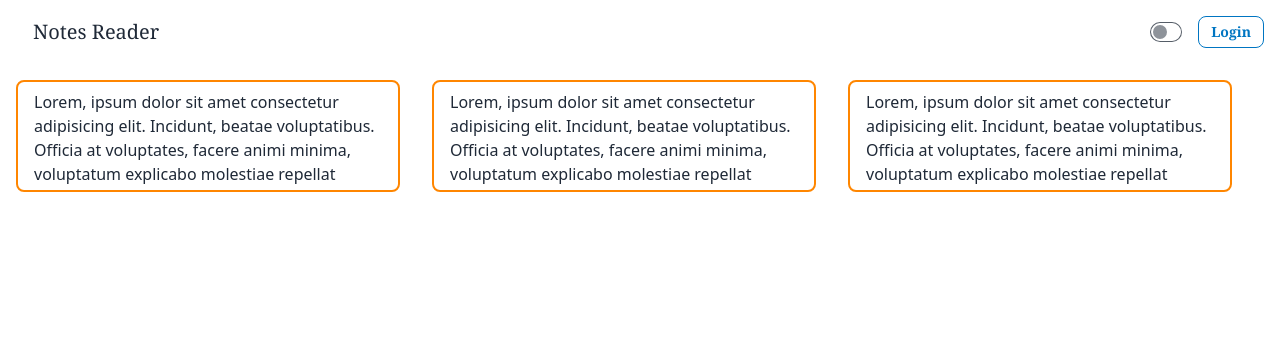
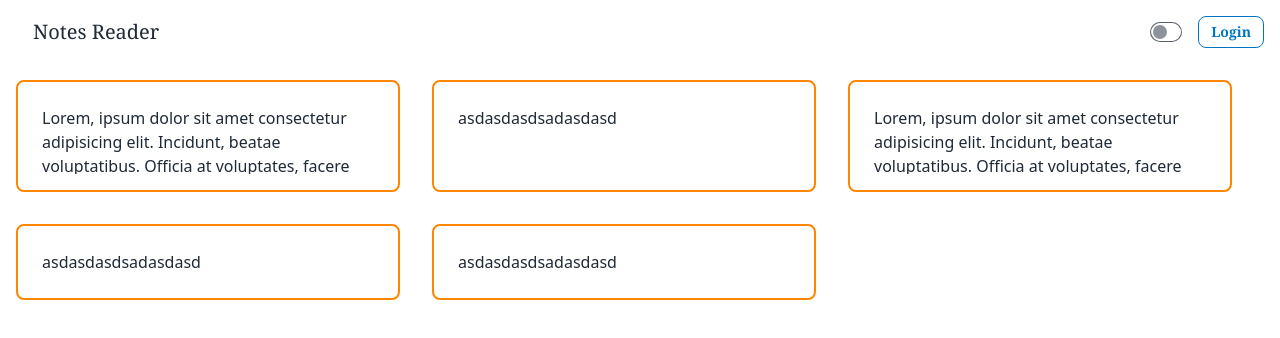
Before and after one commit to PrusWielki/NotesReader, an Angular app: page /main in a window 1280 px wide. Shown: the top 338 px of the page. Built offline with nearby package versions, Linux system fonts and the light colour scheme.

Commit message:
main screen progress

```diff
--- a/src/app/main-screen/main-screen.component.html
+++ b/src/app/main-screen/main-screen.component.html
@@ -1,12 +1,8 @@
 <div class="w-full h-[100dvh]">
   <div class="max-w-screen-xl mx-auto px-4 py-20">
-    <div class="flex flex-row flex-wrap gap-8">
+    <div class="flex flex-row flex-wrap gap-8 justify-center sm:justify-start">
       @for (card of cards; track card.text) {
-      <app-note-card
-        [text]="
-          'Lorem, ipsum dolor sit amet consectetur adipisicing elit. Incidunt, beatae voluptatibus. Officia at voluptates, facere animi minima, voluptatum explicabo molestiae repellat expedita eius libero quaerat aut reprehenderit nisi autem assumenda!'
-        "
-      />
+      <app-note-card class="w-full sm:w-96" [text]="card.text" />
       } @empty {
       <li>There are no items.</li>
       }
--- a/src/app/main-screen/main-screen.component.ts
+++ b/src/app/main-screen/main-screen.component.ts
@@ -10,7 +10,13 @@ import { NoteCardComponent } from '../note-card/note-card.component';
 })
 export class MainScreenComponent {
   cards = [
+    {
+      text: 'Lorem, ipsum dolor sit amet consectetur adipisicing elit. Incidunt, beatae voluptatibus. Officia at voluptates, facere animi minima, voluptatum explicabo molestiae repellat expedita eius libero quaerat aut reprehenderit nisi autem assumenda!',
+    },
     { text: 'asdasdasdsadasdasd' },
+    {
+      text: 'Lorem, ipsum dolor sit amet consectetur adipisicing elit. Incidunt, beatae voluptatibus. Officia at voluptates, facere animi minima, voluptatum explicabo molestiae repellat expedita eius libero quaerat aut reprehenderit nisi autem assumenda!',
+    },
     { text: 'asdasdasdsadasdasd' },
     { text: 'asdasdasdsadasdasd' },
   ];
--- a/src/app/note-card/note-card.component.html
+++ b/src/app/note-card/note-card.component.html
@@ -1,7 +1,7 @@
 <div
-  class="max-w-sm overflow-hidden text-pretty max-h-28 border-solid border-2 border-accent rounded-lg px-4 pt-2 pb-4 align-middle cursor-pointer"
+  class="h-full max-h-28 border-solid border-2 border-accent rounded-lg p-4 cursor-pointer"
 >
-  <p class="w-full h-full">
+  <p class="w-full overflow-hidden h-full p-2">
     {{ text }}
   </p>
 </div>
```
